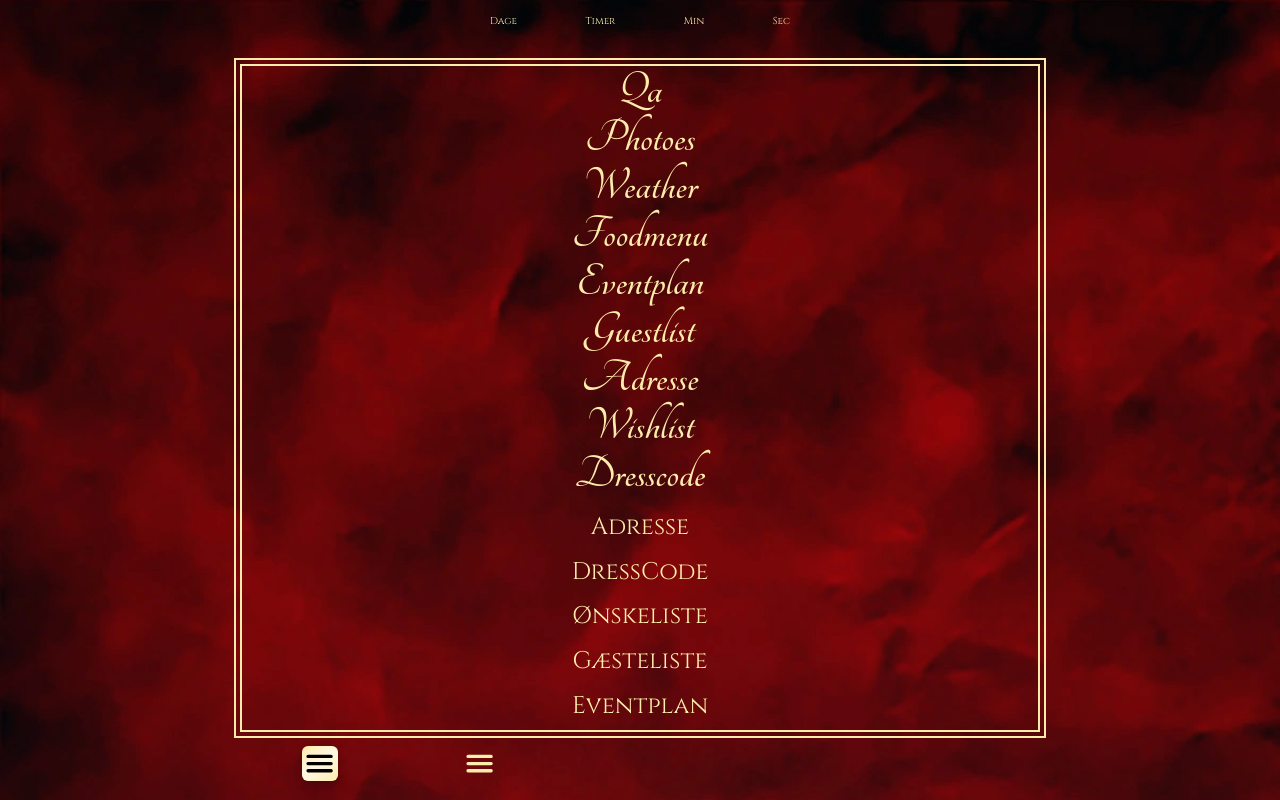
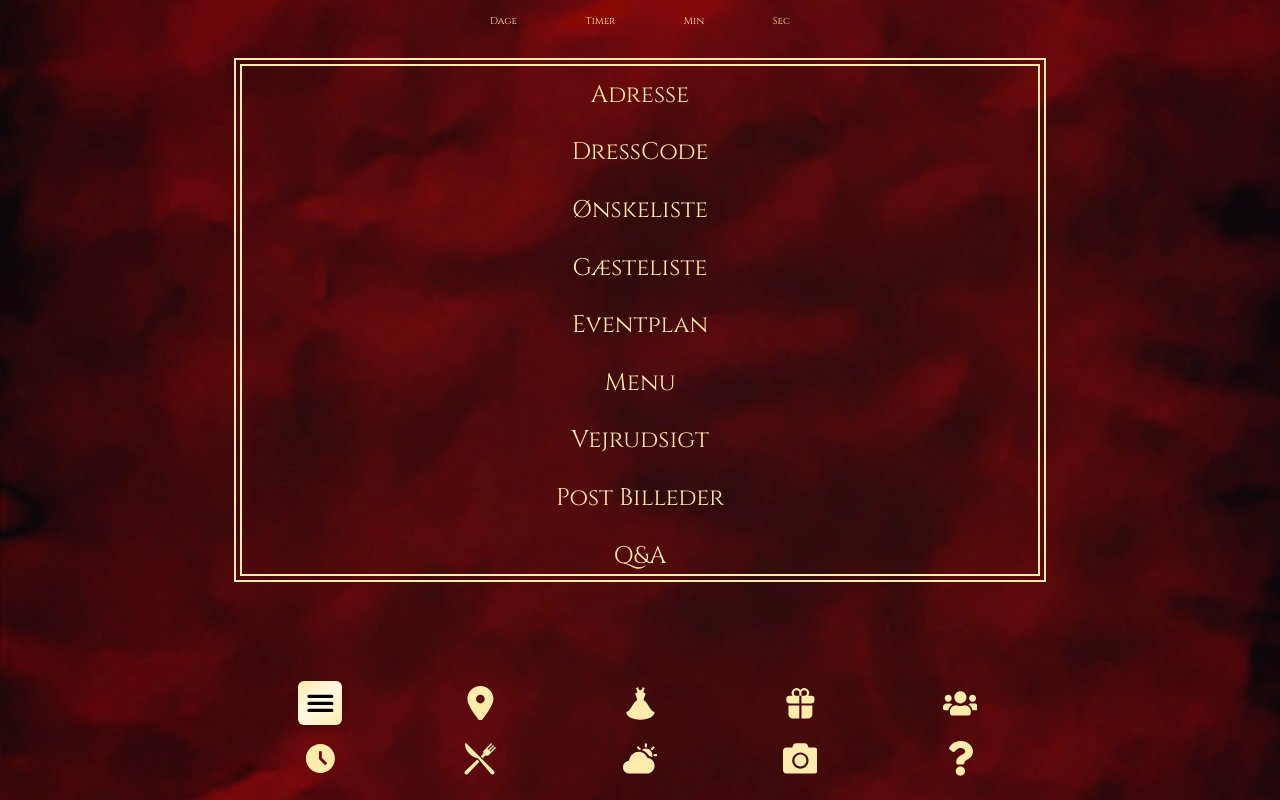
Before and after one commit to emil7809/wedding, a React (Vite) app: page / in a window 1280 px wide. Shown: the top 800 px of the page. Built offline with nearby package versions, Linux system fonts and the light colour scheme.

Commit message:
navigation works

```diff
--- a/src/App.tsx
+++ b/src/App.tsx
@@ -2,8 +2,6 @@
 import "./app.scss";
 import { useState } from "react";
 import Countdown from "./components/Countdown"
-import Menu from "./components/Menu"
-import Welcome from "./components/Welcome"
 import Dresscode from "./components/Dresscode"
 import Wishlist from "./components/Wishlist"
 import Adresse from "./components/Adresse"
@@ -15,6 +13,15 @@ import Photoes from "./components/Photoes"
 import Qa from "./components/Qa"
 
 import { IoMenu } from "react-icons/io5";
+import { FaLocationDot } from "react-icons/fa6";
+import { GiAmpleDress } from "react-icons/gi";
+import { IoGift } from "react-icons/io5";
+import { FaUsers } from "react-icons/fa";
+import { MdAccessTimeFilled } from "react-icons/md";
+import { GiKnifeFork } from "react-icons/gi";
+import { IoPartlySunny } from "react-icons/io5";
+import { FaCamera } from "react-icons/fa";
+import { FaQuestion } from "react-icons/fa";
 
 function App() {
 
@@ -26,30 +33,79 @@ function App() {
     <>
       <Countdown />
       <main>
-        <div className={`${navigation === "Menu" ? "show" : "hide"}`} onClick={() => setNavigation("Welcome")}>
-          <Qa />
-          <Photoes />
-          <Weather />
-          <Foodmenu />
-          <Eventplan />
-          <Guestlist />
-          <Adresse />
-          <Wishlist />
-          <Dresscode />
-          <Menu />
+        <div className={`${navigation === "Menu" ? "show" : "hide"}`} >
+
+          <h2 className={`${active === "Adresse" ? "active" : ""}`} onClick={() => { setNavigation("Adresse"); setActive("Adresse") }} >Adresse</h2>
+          <h2 className={`${active === "DressCode" ? "active" : ""}`} onClick={() => { setNavigation("DressCode"); setActive("DressCode") }}>DressCode</h2>
+          <h2 className={`${active === "Wishlist" ? "active" : ""}`} onClick={() => { setNavigation("Wishlist"); setActive("Wishlist") }}>Ønskeliste</h2>
+          <h2 className={`${active === "Guestlist" ? "active" : ""}`} onClick={() => { setNavigation("Guestlist"); setActive("Guestlist") }}>Gæsteliste</h2>
+          <h2 className={`${active === "Eventplan" ? "active" : ""}`} onClick={() => { setNavigation("Eventplan"); setActive("Eventplan") }}>Eventplan</h2>
+          <h2 className={`${active === "Foodmenu" ? "active" : ""}`} onClick={() => { setNavigation("Foodmenu"); setActive("Foodmenu") }}>Menu</h2>
+          <h2 className={`${active === "Weather" ? "active" : ""}`} onClick={() => { setNavigation("Weather"); setActive("Weather") }}>Vejrudsigt</h2>
+          <h2 className={`${active === "Photoes" ? "active" : ""}`} onClick={() => { setNavigation("Photoes"); setActive("Photoes") }}>Post Billeder</h2>
+          <h2 className={`${active === "Qa" ? "active" : ""}`} onClick={() => { setNavigation("Qa"); setActive("Qa") }}>Q&A</h2>
 
         </div>
-        <div className={`${navigation === "Welcome" ? "show" : "hide"}`}>
-          <Welcome />
+        <div className={`${navigation === "Adresse" ? "show" : "hide"}`} >
+          <Adresse />
         </div>
+        <div className={`${navigation === "DressCode" ? "show" : "hide"}`} >
+          <Dresscode />
+        </div>
+        <div className={`${navigation === "Wishlist" ? "show" : "hide"}`} >
+          <Wishlist />
+        </div>
+        <div className={`${navigation === "Guestlist" ? "show" : "hide"}`} >
+          <Guestlist />
+        </div>
+        <div className={`${navigation === "Eventplan" ? "show" : "hide"}`} >
+          <Eventplan />
+        </div>
+        <div className={`${navigation === "Foodmenu" ? "show" : "hide"}`} >
+          <Foodmenu />
+        </div>
+        <div className={`${navigation === "Weather" ? "show" : "hide"}`} >
+          <Weather />
+        </div>
+        <div className={`${navigation === "Photoes" ? "show" : "hide"}`} >
+          <Photoes />
+        </div>
+        <div className={`${navigation === "Qa" ? "show" : "hide"}`} >
+          <Qa />
+        </div>
+
       </main>
 
       <nav>
-        <div id="menu_one" className={`${active === "Menu" ? "active" : ""}`} onClick={() => { setNavigation("Menu"); setActive("Menu") }} >
+        <div className={`${active === "Menu" ? "active" : ""}`} onClick={() => { setNavigation("Menu"); setActive("Menu") }} >
           <IoMenu />
         </div>
-        <div id="menu_two" className={`${active === "Adresse" ? "active" : ""}`} onClick={() => { setNavigation("Adresse"); setActive("Adresse") }} >
-          <IoMenu />
+        <div className={`${active === "Adresse" ? "active" : ""}`} onClick={() => { setNavigation("Adresse"); setActive("Adresse") }} >
+          <FaLocationDot />
+        </div>
+        <div className={`${active === "DressCode" ? "active" : ""}`} onClick={() => { setNavigation("DressCode"); setActive("DressCode") }} >
+          <GiAmpleDress />
+        </div>
+        <div className={`${active === "Wishlist" ? "active" : ""}`} onClick={() => { setNavigation("Wishlist"); setActive("Wishlist") }} >
+          <IoGift />
+        </div>
+        <div className={`${active === "Guestlist" ? "active" : ""}`} onClick={() => { setNavigation("Guestlist"); setActive("Guestlist") }} >
+          <FaUsers />
+        </div>
+        <div className={`${active === "Eventplan" ? "active" : ""}`} onClick={() => { setNavigation("Eventplan"); setActive("Eventplan") }} >
+          <MdAccessTimeFilled />
+        </div>
+        <div className={`${active === "Foodmenu" ? "active" : ""}`} onClick={() => { setNavigation("Foodmenu"); setActive("Foodmenu") }} >
+          <GiKnifeFork />
+        </div>
+        <div className={`${active === "Weather" ? "active" : ""}`} onClick={() => { setNavigation("Weather"); setActive("Weather") }} >
+          <IoPartlySunny />
+        </div>
+        <div className={`${active === "Photoes" ? "active" : ""}`} onClick={() => { setNavigation("Photoes"); setActive("Photoes") }} >
+          <FaCamera />
+        </div>
+        <div className={`${active === "Qa" ? "active" : ""}`} onClick={() => { setNavigation("Qa"); setActive("Qa") }} >
+          <FaQuestion />
         </div>
       </nav>
     </>
--- a/src/components/Menu.tsx
+++ /dev/null
@@ -1,19 +0,0 @@
-export default function Menu() {
-    return (
-        <>
-            <section id="menu">
-                <div>
-                    <h2>Adresse</h2>
-                    <h2>DressCode</h2>
-                    <h2>Ønskeliste</h2>
-                    <h2>Gæsteliste</h2>
-                    <h2>Eventplan</h2>
-                    <h2>Menu</h2>
-                    <h2>Vejrudsigt</h2>
-                    <h2>Post Billeder</h2>
-                    <h2>Q&A</h2>
-                </div>
-            </section>
-        </>
-    )
-}
--- a/src/components/Welcome.tsx
+++ /dev/null
@@ -1,9 +0,0 @@
-export default function Welcome() {
-    return (
-        <>
-            <section id="welcome">
-                <h1>Velkommen</h1>
-            </section>
-        </>
-    )
-}
--- a/src/sass/_svg.scss
+++ b/src/sass/_svg.scss
@@ -2,6 +2,7 @@
 
 svg {
     color: colors.$pale;
-    width: 2.2rem;
-    height: 2.2rem;
+    width: 2.8rem;
+    height: 2.8rem;
+    padding: 5px;
 }
```
Also changed, not shown: src/components/Menunav.tsx (deleted), src/components/Nav.tsx (deleted).
